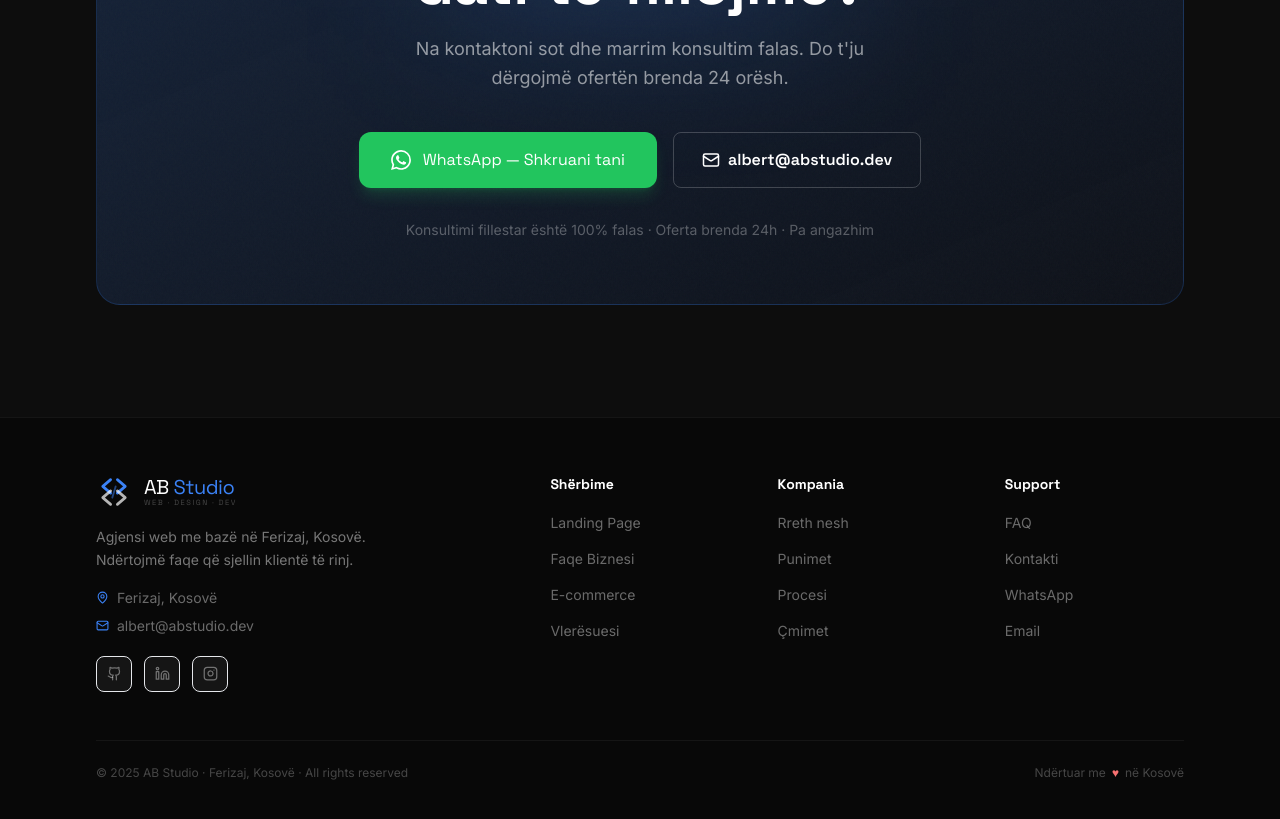
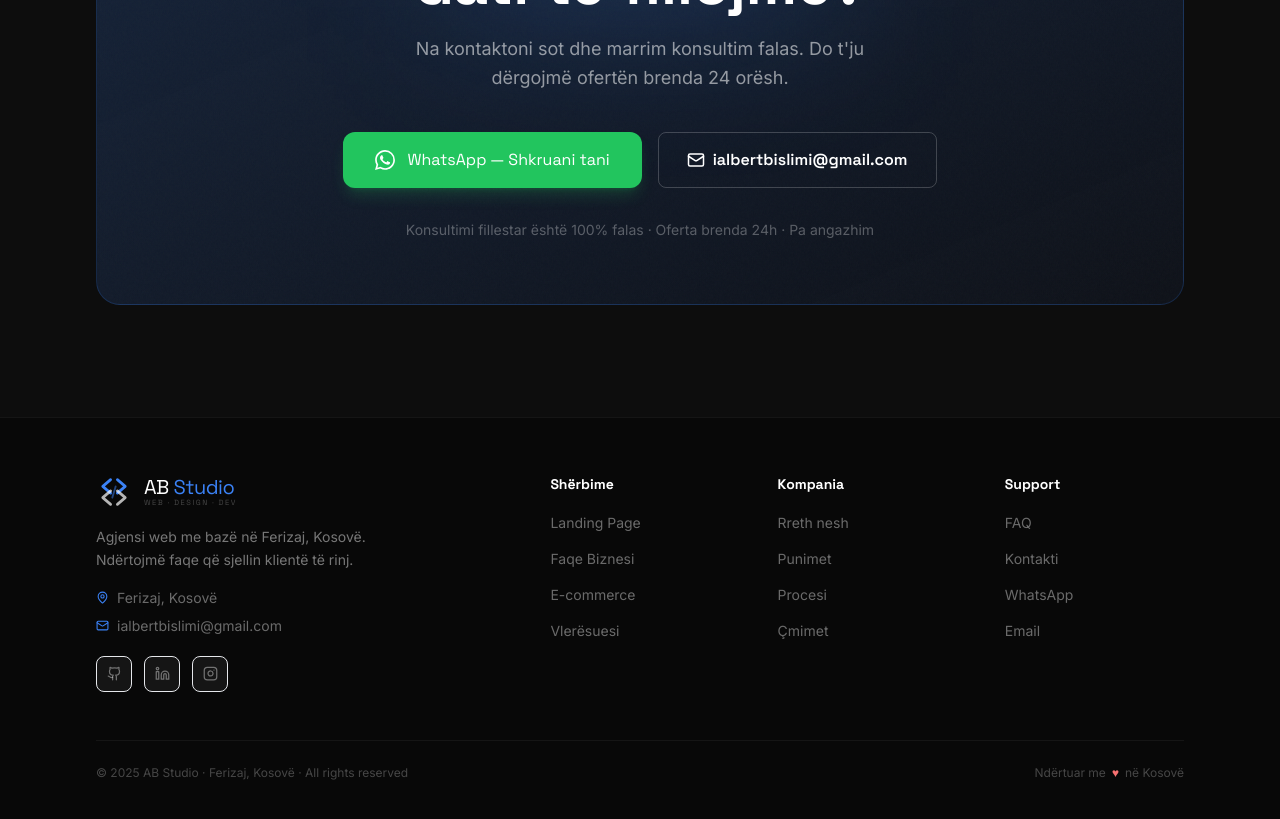
Before and after one commit to AlbertBislimi/Alberts-Portfolio, a React (Vite) app: page / in a window 1280 px wide. Shown: the part 7420-8239 px from the top of the page. Built offline with nearby package versions, Linux system fonts and the light colour scheme.

Commit message:
Update contact email and Instagram handle
Replace albert@abstudio.dev with ialbertbislimi@gmail.com across the site (index.html, FinalCTA.jsx, Footer.jsx) — updating structured data, mailto links, and visible contact text. Also update the Instagram social URL to /ialbertbislimi in Footer.jsx.

```diff
--- a/index.html
+++ b/index.html
@@ -40,7 +40,7 @@
           "name": "Albert Bislimi",
           "jobTitle": "Web Developer",
           "url": "https://abstudio.dev",
-          "email": "albert@abstudio.dev",
+          "email": "ialbertbislimi@gmail.com",
           "address": {
             "@type": "PostalAddress",
             "addressLocality": "Ferizaj",
@@ -57,7 +57,7 @@
           "name": "AB Studio",
           "description": "Agjenci web me bazë në Ferizaj, Kosovë. Ndërtojmë website profesionale që sjellin klientë të rinj.",
           "url": "https://abstudio.dev",
-          "email": "albert@abstudio.dev",
+          "email": "ialbertbislimi@gmail.com",
           "telephone": "+38349588569",
           "address": {
             "@type": "PostalAddress",
--- a/src/components/FinalCTA.jsx
+++ b/src/components/FinalCTA.jsx
@@ -72,11 +72,11 @@ export default function FinalCTA() {
 
               {/* Email CTA */}
               <a
-                href="mailto:albert@abstudio.dev"
+                href="mailto:ialbertbislimi@gmail.com"
                 className="flex items-center justify-center gap-2 btn-secondary text-base py-4 px-8"
               >
                 <Mail size={18} />
-                albert@abstudio.dev
+                ialbertbislimi@gmail.com
               </a>
             </motion.div>
 
--- a/src/components/Footer.jsx
+++ b/src/components/Footer.jsx
@@ -19,14 +19,14 @@ const footerLinks = {
     { label: 'FAQ', href: '#faq' },
     { label: 'Kontakti', href: '#kontakt' },
     { label: 'WhatsApp', href: 'https://wa.me/38344000000' },
-    { label: 'Email', href: 'mailto:albert@abstudio.dev' },
+    { label: 'Email', href: 'mailto:ialbertbislimi@gmail.com' },
   ],
 }
 
 const socials = [
   { icon: Github, href: 'https://github.com/AlbertBislimi', label: 'GitHub' },
   { icon: Linkedin, href: 'https://linkedin.com/in/albertbislimi', label: 'LinkedIn' },
-  { icon: Instagram, href: 'https://instagram.com/albertbislimi', label: 'Instagram' },
+  { icon: Instagram, href: 'https://instagram.com/ialbertbislimi', label: 'Instagram' },
 ]
 
 export default function Footer() {
@@ -51,8 +51,8 @@ export default function Footer() {
 
             <div className="mt-2 flex items-center gap-2 text-white/40 text-sm">
               <Mail size={13} className="text-accent flex-shrink-0" />
-              <a href="mailto:albert@abstudio.dev" className="hover:text-white transition-colors">
-                albert@abstudio.dev
+              <a href="mailto:ialbertbislimi@gmail.com" className="hover:text-white transition-colors">
+                ialbertbislimi@gmail.com
               </a>
             </div>
 
```
